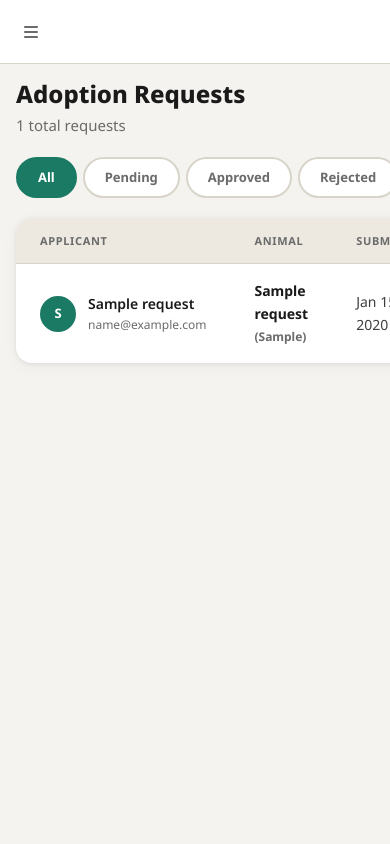
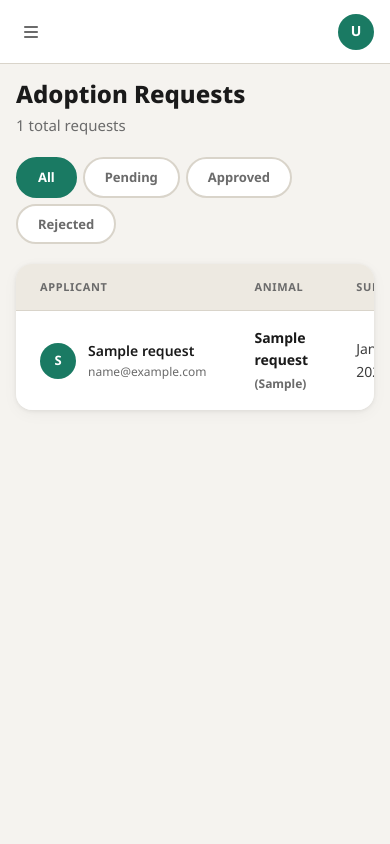
Before and after one commit to Yume24/WdPAI, a PHP site: template public/views/adoptions.html in a window 390 px wide; the page is wider, and only the part inside the window is pictured. Run offline with PHP 8.4, Linux system fonts and the light colour scheme; the template is opened without the code that fills it: most values are stand-ins (such as "Sample title", 1, 10 or a date in 2020); some libraries are stand-ins or nearby versions.

Commit message:
fix(css): stop wide tables from stretching admin layout on mobile

```diff
--- a/public/styles/layout.css
+++ b/public/styles/layout.css
@@ -140,7 +140,7 @@
 .topbar-actions { display: flex; align-items: center; gap: 0.75rem; }
 .sidebar-toggle-btn { display: none; }
 
-.admin-content { grid-column: 2; padding: 2rem; min-height: 0; }
+.admin-content { grid-column: 2; padding: 2rem; min-height: 0; min-width: 0; }
 
 .page-header {
   display: flex;
```
